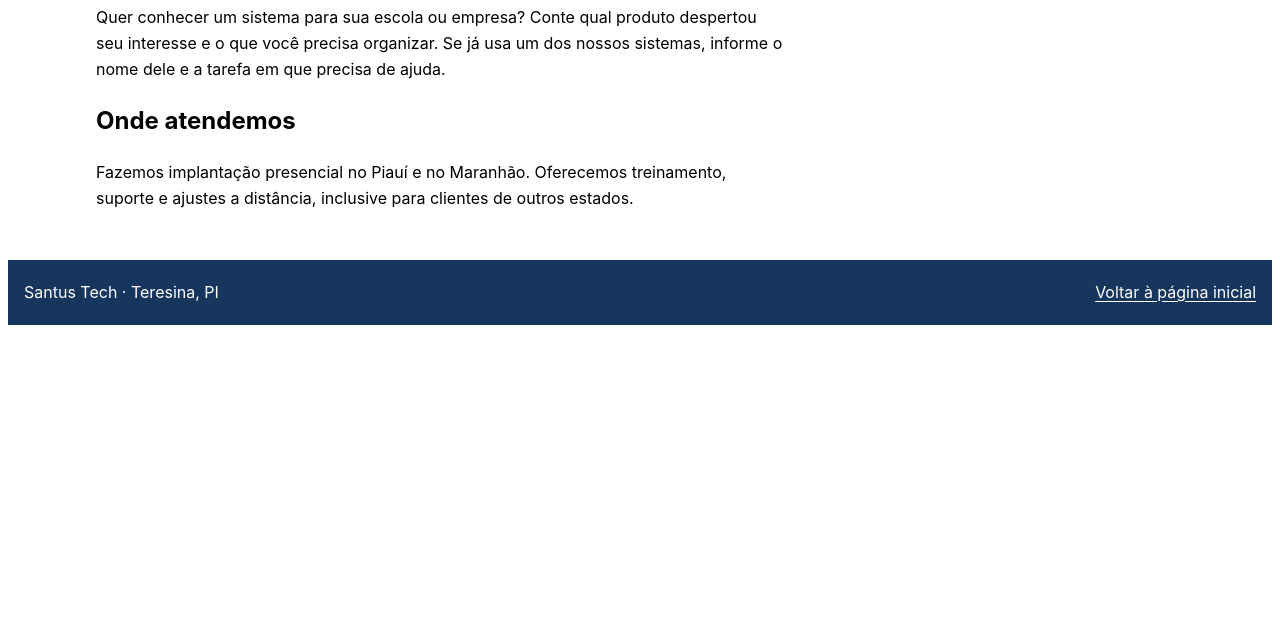
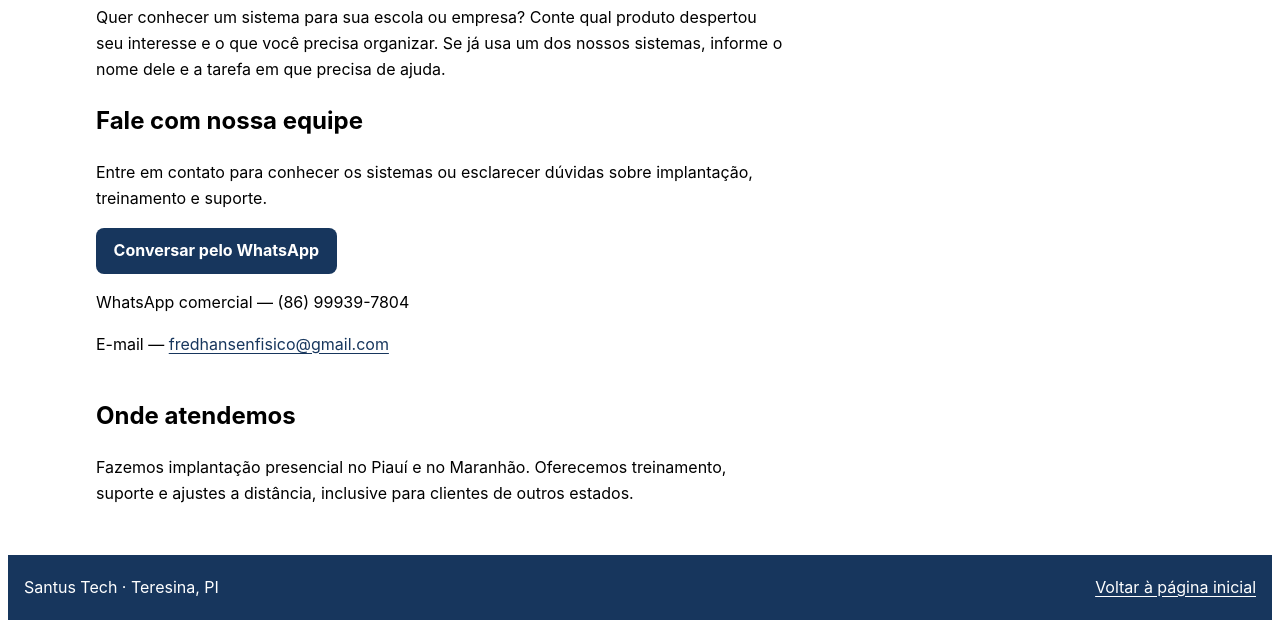
Before and after one commit to fredhansenads/projeto4-meusite, a plain HTML site: page contato.html in a window 1280 px wide. Shown: the part 201-829 px from the top of the page. Before the commit the page ends 800 px from the top, so only its background shows below. Drawn offline with Linux system fonts and the light colour scheme.

Commit message:
Atualização da página contato

```diff
--- a/contato.html
+++ b/contato.html
@@ -29,7 +29,28 @@
         nossos sistemas, informe o nome dele e a tarefa em que precisa de ajuda.
       </p>
 
-      <!-- Inserir aqui o WhatsApp comercial e o e-mail quando estiverem definidos. -->
+      <section>
+        <h2>Fale com nossa equipe</h2>
+        <p>
+          Entre em contato para conhecer os sistemas ou esclarecer dúvidas sobre
+          implantação, treinamento e suporte.
+        </p>
+
+        <p>
+          <a class="botao-principal" href="https://wa.me/5586999397804">
+            Conversar pelo WhatsApp
+          </a>
+        </p>
+
+        <p>WhatsApp comercial — (86) 99939-7804</p>
+
+        <p>
+          E-mail —
+          <a href="mailto:fredhansenfisico@gmail.com">
+            fredhansenfisico@gmail.com
+          </a>
+        </p>
+      </section>
 
       <section>
         <h2>Onde atendemos</h2>
```
Also changed, not shown: 1 other file.
